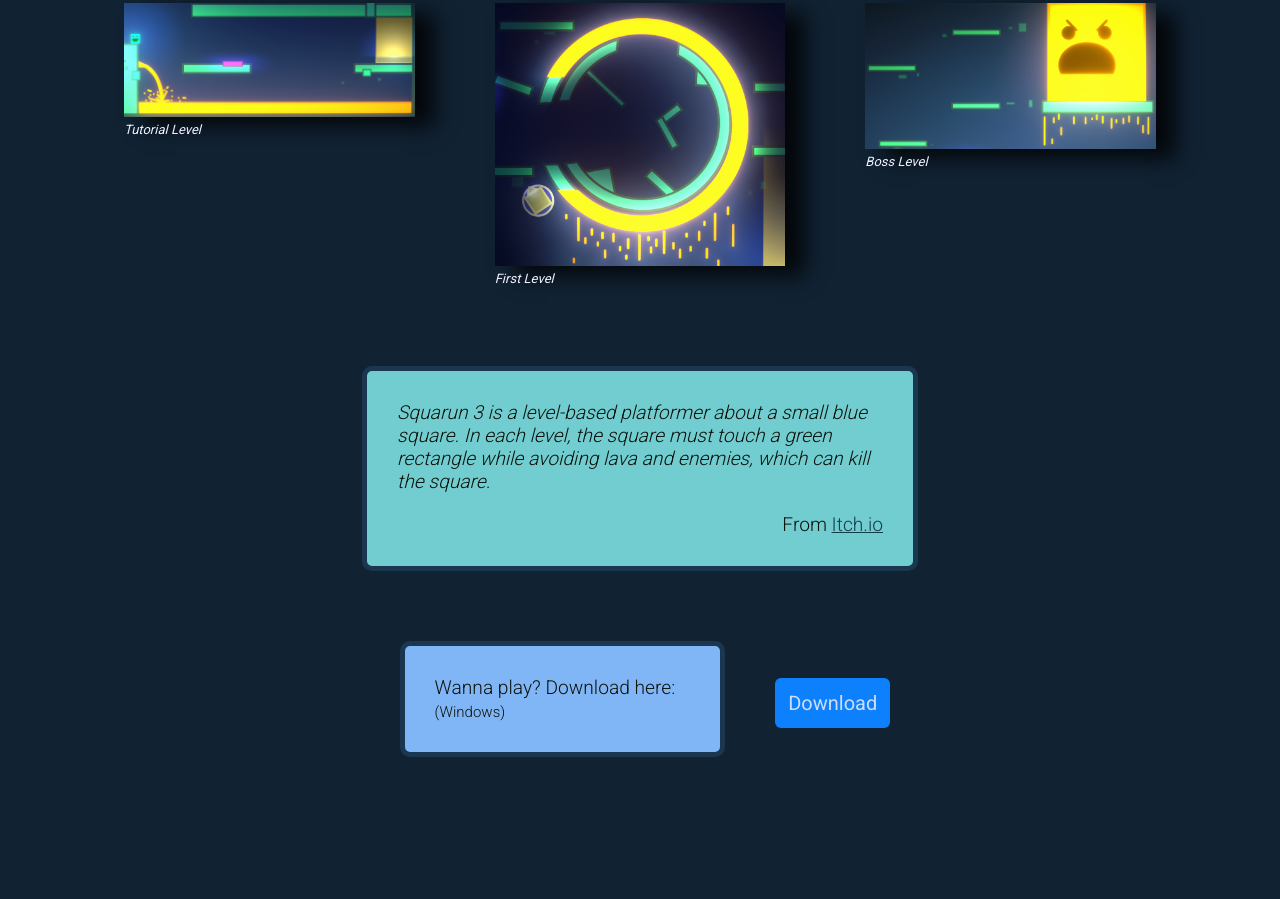
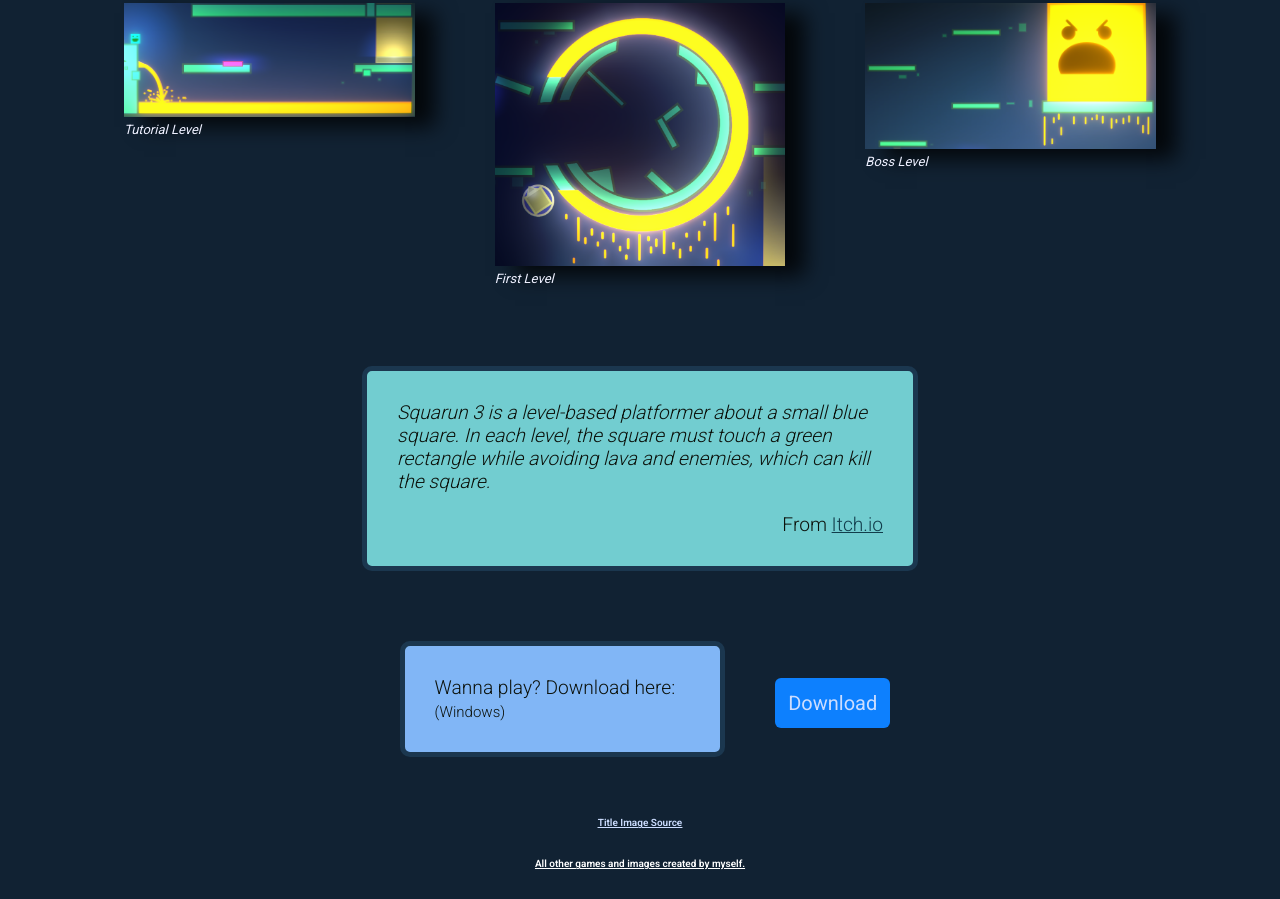
Before and after one commit to SuuuuuuuuuuuuuuuunE/My-Site, a plain HTML site: page new.html in a window 1280 px wide. Shown: the part 1191-2090 px from the top of the page. Before the commit the page ends 2008 px from the top, so only its background shows below. Drawn offline with Linux system fonts and the light colour scheme.

Commit message:
Added Citations
Added links to the title images at the bottom of each page.

```diff
--- a/new.html
+++ b/new.html
@@ -101,10 +101,10 @@
                     <p>
                         Wanna play?
                         Download here:
-                    <br>
-                    <span style="font-size:15px;">
-                        (Windows)
-                    </span>
+                        <br>
+                        <span style="font-size:15px;">
+                            (Windows)
+                        </span>
                     </p>
                 </div>
             </div>
@@ -116,5 +116,15 @@
         </div>
     </div>
 
+    <!--Bottom Sites-->
+    <p class="bottom">
+        <a href="https://upload.wikimedia.org/wikipedia/commons/c/c4/Unity_2021.svg" target="_blank">
+            Title Image Source
+        </a>
+    </p>
+    <p class="bottom">
+        All other games and images created by myself.
+    </p>
+
 </body>
 </html>
--- a/style.css
+++ b/style.css
@@ -187,11 +187,11 @@ p {
 }
 
 p.bottom {
-    color: black;
+    color: white;
     font-size: 10px;
     font-weight: 600;
     text-align: center;
-    margin: 100px 0px 30px 0px;
+    margin: 30px 0px 30px 0px;
     text-decoration: underline;
 }
 
```
Also changed, not shown: index.html (+10 -0 lines), python.html (+10 -0 lines), scratch.html (+10 -0 lines).
